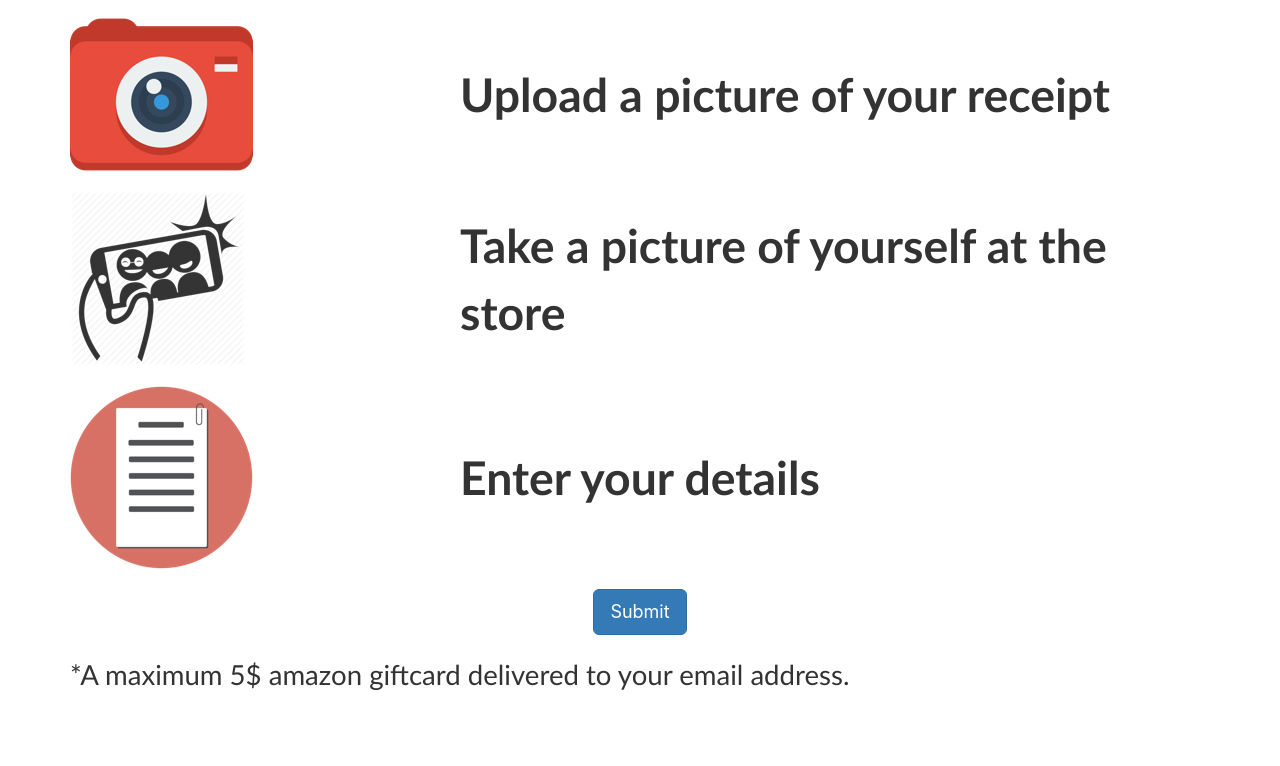
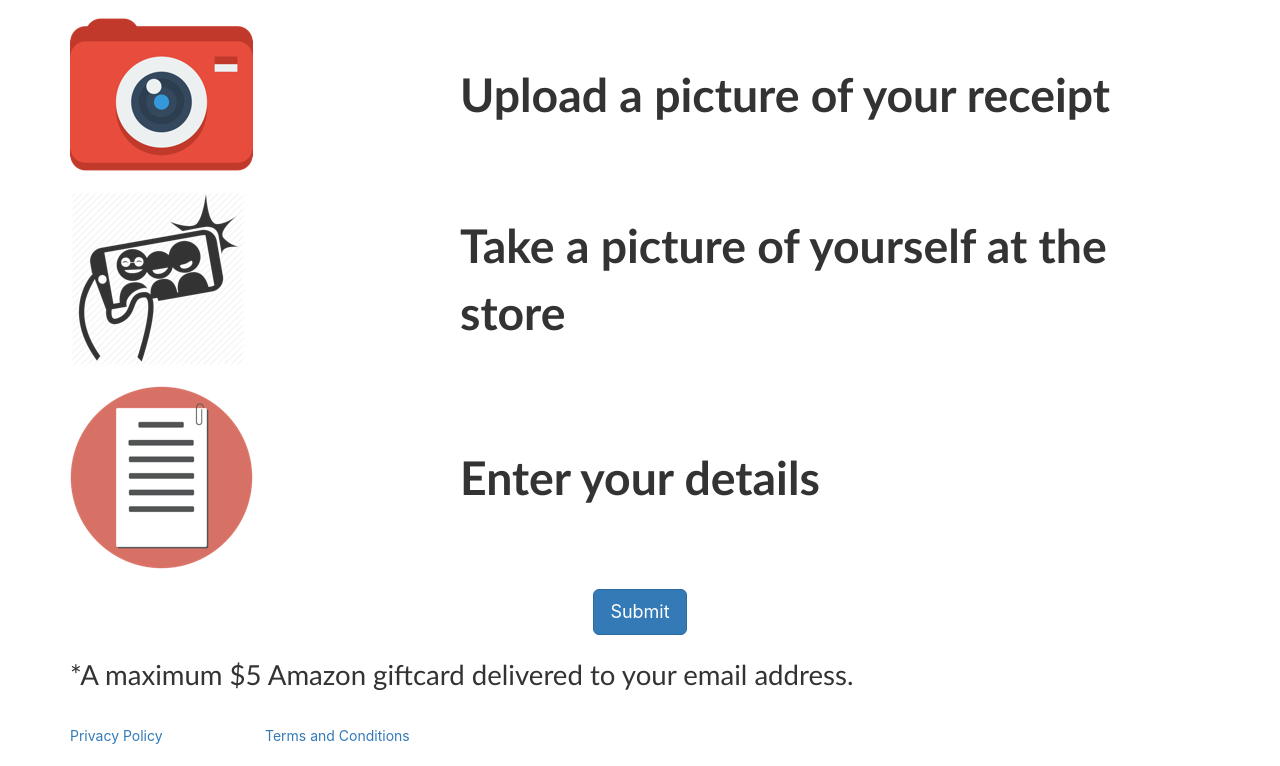
Before and after one commit to eexe1/scan-cashback-web, a React (Create React App) app: page / in a window 1280 px wide. Shown: the part 829-1595 px from the top of the page. Before the commit the page ends 1554 px from the top, so only its background shows below. Built offline with nearby package versions, Linux system fonts and the light colour scheme.

Commit message:
Add links to privacy and terms documents

```diff
--- a/src/App.js
+++ b/src/App.js
@@ -69,7 +69,15 @@ class App extends Component {
                 </Row>
                 <Row>
                     <Col xs={12} md={12} className="vcenter">
-                        <p>*A maximum 5$ amazon giftcard delivered to your email address. </p>
+                        <p>*A maximum $5 Amazon giftcard delivered to your email address. </p>
+                    </Col>
+                </Row>
+                <Row>
+                    <Col xs={2} md={2} className="vcenter">
+                        <a href="/privacy-policy.html">Privacy Policy</a>
+                    </Col>
+                    <Col xs={4} md={4} className="vcenter">
+                        <a href="/terms.html">Terms and Conditions</a>
                     </Col>
                 </Row>
             </Grid>
```
